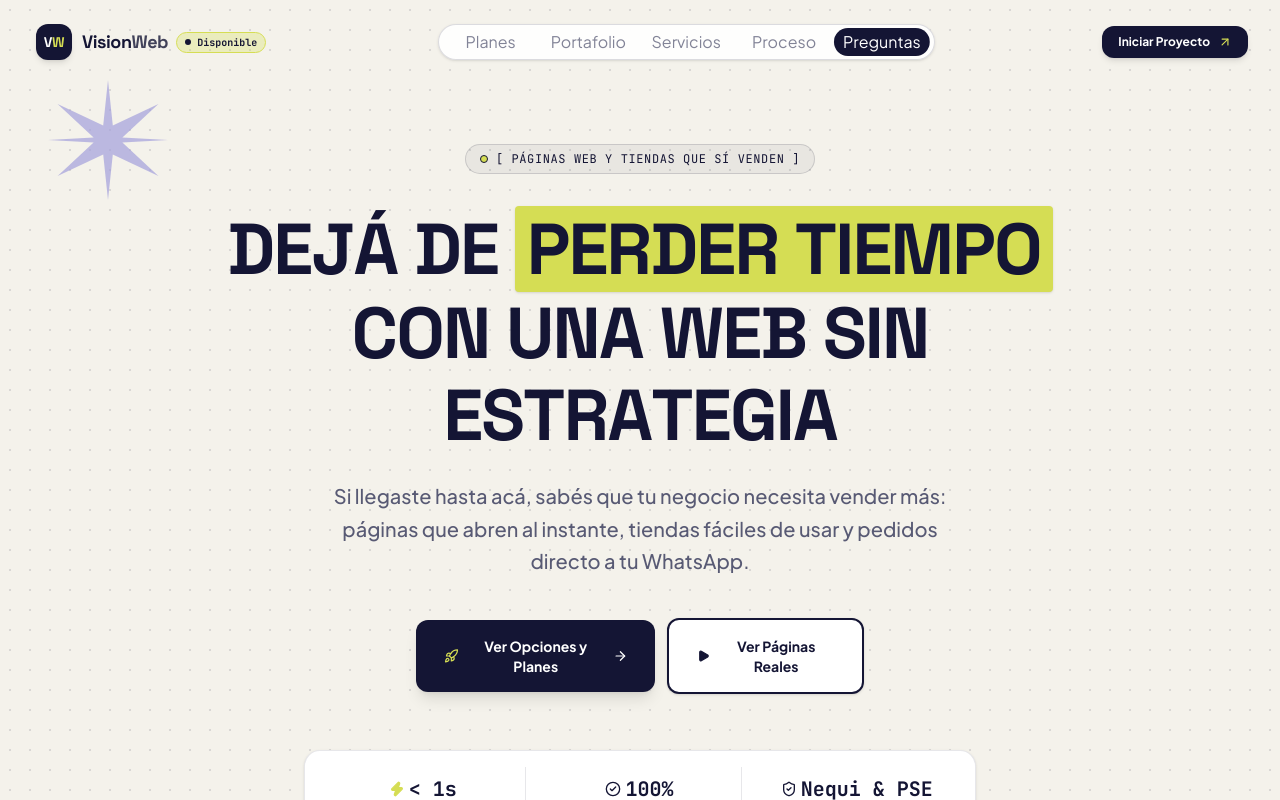
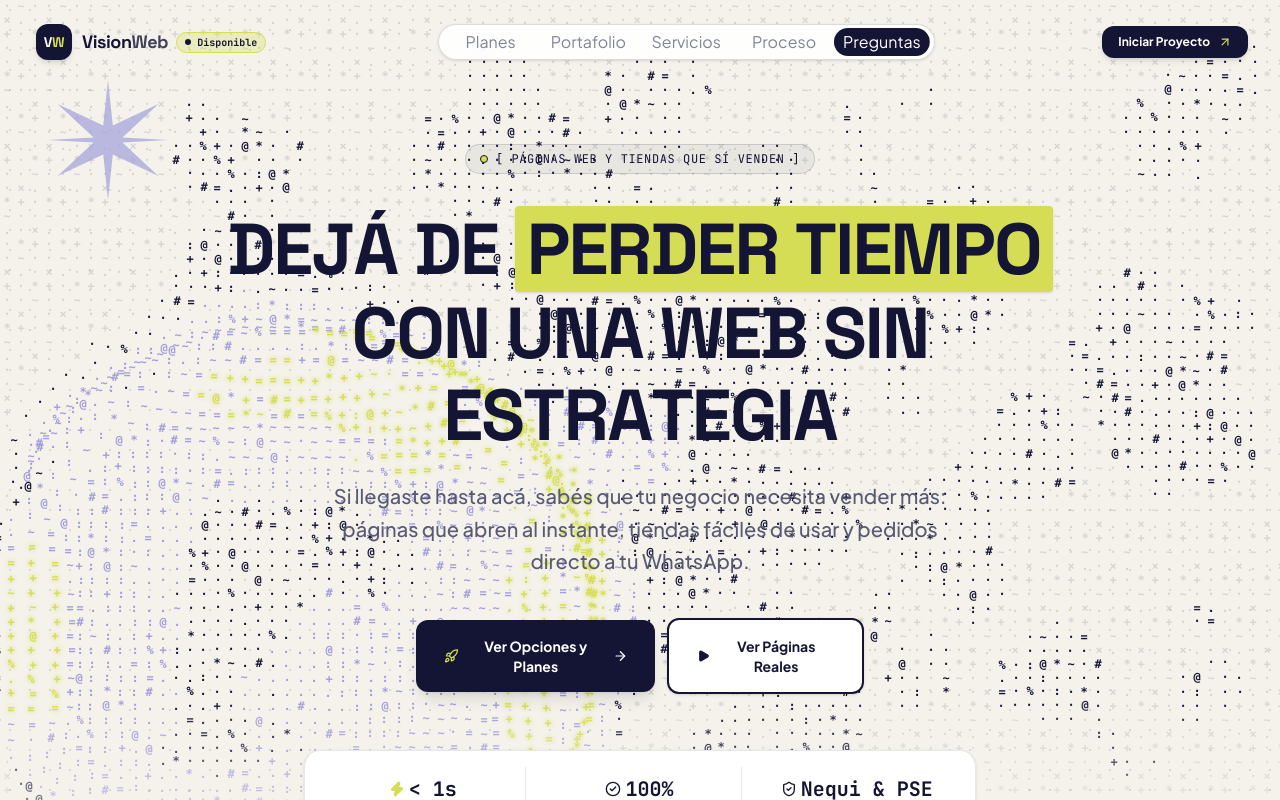
Before and after one commit to CamiloGarcia11/VisionWebCL, a Next.js app: page / in a window 1280 px wide. Shown: the top 800 px of the page. Built offline with nearby package versions, Linux system fonts and the light colour scheme.

Commit message:
fix(ui): ensure ascii-ripple container fills viewport and activates wave sensitivity on pointer move

```diff
--- a/src/components/Hero.tsx
+++ b/src/components/Hero.tsx
@@ -13,22 +13,21 @@ export default function Hero() {
 
       {/* ASCII Ripple Interactive Fluid Wave Simulation (React Bits Pro) */}
       <AsciiRipple
-        className="absolute inset-0 pointer-events-none z-0"
-        cellSize={13}
-        characters=" ·.:~=+*#%@"
+        className="absolute inset-0 w-full h-full pointer-events-none z-0"
+        cellSize={14}
         sensitivity={2.2}
-        slopeGain={1.0}
+        slopeGain={1.2}
         refraction={4}
         scramble={1.0}
-        scrambleSpeed={90}
-        dither={0.5}
-        vignette={0.65}
-        baseColor="rgba(20, 21, 52, 0.08)"
+        scrambleSpeed={80}
+        dither={0.4}
+        vignette={0.5}
+        baseColor="rgba(20, 21, 52, 0.13)"
         inkColor="#141534"
         accentColor="#D5DD54"
         secondaryAccent="#A29EDB"
         ambientDrops={true}
-        ambientInterval={3500}
+        ambientInterval={3200}
       />
 
       {/* Decorative Lavender Star (Matching User Reference Image Top-Left) */}
--- a/src/components/ui/AsciiRipple.tsx
+++ b/src/components/ui/AsciiRipple.tsx
@@ -15,7 +15,7 @@ export interface AsciiRippleHandle {
 
 export interface AsciiRippleProps {
   /**
-   * String of glyphs from lightest to heaviest / disturbance.
+   * String of glyphs from lightest to heaviest disturbance.
    * Default: " ·.:~=+*#%@"
    */
   characters?: string;
@@ -26,7 +26,7 @@ export interface AsciiRippleProps {
   sensitivity?: number;
   /**
    * How strongly surface slope adds to glyph intensity.
-   * Default: 1.0
+   * Default: 1.2
    */
   slopeGain?: number;
   /**
@@ -36,22 +36,22 @@ export interface AsciiRippleProps {
   refraction?: number;
   /**
    * How readily disturbed cells swap to palette glyphs (0 to 1).
-   * Default: 1
+   * Default: 1.0
    */
   scramble?: number;
   /**
    * Milliseconds between glyph reshuffles inside a ripple.
-   * Default: 90
+   * Default: 80
    */
   scrambleSpeed?: number;
   /**
    * Edge texture of the disturbed region (0 hard to 1 grainy).
-   * Default: 0.5
+   * Default: 0.4
    */
   dither?: number;
   /**
    * Width of the edge fade as a fraction of the shorter half-side (0 to 1).
-   * Default: 0.6
+   * Default: 0.5
    */
   vignette?: number;
   /**
@@ -61,7 +61,7 @@ export interface AsciiRippleProps {
   interactive?: boolean;
   /**
    * Cell size in pixels (both width and height of each character cell).
-   * Default: 13
+   * Default: 14
    */
   cellSize?: number;
   /**
@@ -71,21 +71,21 @@ export interface AsciiRippleProps {
   fontFamily?: string;
   /**
    * Base color for undisturbed/resting characters.
-   * Default: rgba(20, 21, 52, 0.08)
+   * Default: rgba(20, 21, 52, 0.12)
    */
   baseColor?: string;
   /**
-   * Primary brand accent for ripple highlights (e.g. Acid Lime #D5DD54).
+   * Primary brand accent for ripple highlights (Acid Lime #D5DD54).
    * Default: #D5DD54
    */
   accentColor?: string;
   /**
-   * Secondary brand accent for ripple crests (e.g. Electric Lavender #A29EDB).
+   * Secondary brand accent for ripple crests (Electric Lavender #A29EDB).
    * Default: #A29EDB
    */
   secondaryAccent?: string;
   /**
-   * Deep ink color for wave text body (e.g. #141534).
+   * Deep ink color for wave text body (#141534).
    * Default: #141534
    */
   inkColor?: string;
@@ -96,7 +96,7 @@ export interface AsciiRippleProps {
   ambientDrops?: boolean;
   /**
    * Average milliseconds between ambient drops.
-   * Default: 3500
+   * Default: 3200
    */
   ambientInterval?: number;
   /**
@@ -110,27 +110,28 @@ export interface AsciiRippleProps {
 }
 
 const DEFAULT_CHARS = " ·.:~=+*#%@";
+const BASE_GLYPHS = ["·", "+", "·", "~", "·", "×", "·", "*", "."];
 
 export const AsciiRipple = forwardRef<AsciiRippleHandle, AsciiRippleProps>(
   (
     {
       characters = DEFAULT_CHARS,
       sensitivity = 2.2,
-      slopeGain = 1.0,
+      slopeGain = 1.2,
       refraction = 4,
       scramble = 1.0,
-      scrambleSpeed = 90,
-      dither = 0.5,
-      vignette = 0.6,
+      scrambleSpeed = 80,
+      dither = 0.4,
+      vignette = 0.5,
       interactive = true,
-      cellSize = 13,
+      cellSize = 14,
       fontFamily = "ui-monospace, SFMono-Regular, Menlo, Monaco, Consolas, monospace",
-      baseColor = "rgba(20, 21, 52, 0.08)",
+      baseColor = "rgba(20, 21, 52, 0.13)",
       accentColor = "#D5DD54",
       secondaryAccent = "#A29EDB",
       inkColor = "#141534",
       ambientDrops = true,
-      ambientInterval = 3500,
+      ambientInterval = 3200,
       className = "",
       children
     },
@@ -139,7 +140,7 @@ export const AsciiRipple = forwardRef<AsciiRippleHandle, AsciiRippleProps>(
     const containerRef = useRef<HTMLDivElement | null>(null);
     const canvasRef = useRef<HTMLCanvasElement | null>(null);
 
-    // Wave simulation state refs
+    // Wave simulation state
     const simRef = useRef<{
       cols: number;
       rows: number;
@@ -151,7 +152,7 @@ export const AsciiRipple = forwardRef<AsciiRippleHandle, AsciiRippleProps>(
       lastScrambleTime: number;
       scrambleSeed: number;
       lastDropTime: number;
-      isActive: boolean;
+      isInitialized: boolean;
     }>({
       cols: 0,
       rows: 0,
@@ -163,12 +164,12 @@ export const AsciiRipple = forwardRef<AsciiRippleHandle, AsciiRippleProps>(
       lastScrambleTime: 0,
       scrambleSeed: 0,
       lastDropTime: 0,
-      isActive: true
+      isInitialized: false
     });
 
-    // Create a drop at canvas pixel coordinates (x, y)
+    // Create a drop at canvas pixel coordinates (px, py)
     const dropAt = useCallback(
-      (px: number, py: number, strength: number = 3.5, radius: number = 2.5) => {
+      (px: number, py: number, strength: number = 18.0, radius: number = 3.0) => {
         const sim = simRef.current;
         if (sim.cols <= 0 || sim.rows <= 0) return;
 
@@ -193,8 +194,6 @@ export const AsciiRipple = forwardRef<AsciiRippleHandle, AsciiRippleProps>(
             }
           }
         }
-
-        sim.isActive = true;
       },
       [cellSize]
     );
@@ -229,14 +228,15 @@ export const AsciiRipple = forwardRef<AsciiRippleHandle, AsciiRippleProps>(
       if (!ctx) return;
 
       const sim = simRef.current;
-      const damping = 0.978;
+      const damping = 0.982;
 
       const resize = () => {
         const rect = container.getBoundingClientRect();
         const dpr = Math.min(window.devicePixelRatio || 1, 2);
 
-        const w = Math.max(100, Math.floor(rect.width));
-        const h = Math.max(100, Math.floor(rect.height));
+        // Fallback to window dimensions if container has not yet calculated layout
+        const w = Math.max(200, Math.floor(rect.width || window.innerWidth));
+        const h = Math.max(200, Math.floor(rect.height || window.innerHeight * 0.85));
 
         sim.width = w;
         sim.height = h;
@@ -257,43 +257,50 @@ export const AsciiRipple = forwardRef<AsciiRippleHandle, AsciiRippleProps>(
         sim.buf1 = new Float32Array(cols * rows);
         sim.buf2 = new Float32Array(cols * rows);
 
-        // Initial soft welcoming drop in the center
-        setTimeout(() => {
-          dropAt(w * 0.5, h * 0.35, 4.0, 3.5);
-        }, 300);
+        // Initial welcoming ripples on load
+        if (!sim.isInitialized) {
+          sim.isInitialized = true;
+          setTimeout(() => {
+            dropAt(w * 0.35, h * 0.4, 22.0, 3.5);
+          }, 400);
+          setTimeout(() => {
+            dropAt(w * 0.65, h * 0.5, 18.0, 3.2);
+          }, 900);
+        }
       };
 
       const resizeObserver = new ResizeObserver(() => {
         resize();
       });
       resizeObserver.observe(container);
+      window.addEventListener("resize", resize, { passive: true });
       resize();
 
-      // Pointer event listeners on the container or window
+      // Pointer event listeners on window to capture cursor anywhere over the Hero
       let lastMoveTime = 0;
-      const handlePointerMove = (e: PointerEvent) => {
+      const handlePointerMove = (e: PointerEvent | MouseEvent) => {
         if (!interactive) return;
 
         const rect = container.getBoundingClientRect();
-        // Check if pointer is over or near the container
+        // Check if pointer is within or close to the Hero container
         if (
-          e.clientX >= rect.left &&
-          e.clientX <= rect.right &&
+          e.clientX >= rect.left - 40 &&
+          e.clientX <= rect.right + 40 &&
           e.clientY >= rect.top &&
-          e.clientY <= rect.bottom
+          e.clientY <= rect.bottom + 40
         ) {
           const now = performance.now();
-          if (now - lastMoveTime > 28) {
-            // Throttle to ~35fps for fluid continuous waves
+          if (now - lastMoveTime > 24) {
+            // ~40fps rate-limit for silky fluid wave trails
             lastMoveTime = now;
-            const px = e.clientX - rect.left;
-            const py = e.clientY - rect.top;
-            dropAt(px, py, 2.8, 2.2);
+            const px = Math.max(0, Math.min(rect.width, e.clientX - rect.left));
+            const py = Math.max(0, Math.min(rect.height, e.clientY - rect.top));
+            dropAt(px, py, 16.0, 2.8);
           }
         }
       };
 
-      const handlePointerDown = (e: PointerEvent) => {
+      const handlePointerDown = (e: PointerEvent | MouseEvent) => {
         if (!interactive) return;
 
         const rect = container.getBoundingClientRect();
@@ -303,9 +310,9 @@ export const AsciiRipple = forwardRef<AsciiRippleHandle, AsciiRippleProps>(
           e.clientY >= rect.top &&
           e.clientY <= rect.bottom
         ) {
-          const px = e.clientX - rect.left;
-          const py = e.clientY - rect.top;
-          dropAt(px, py, 5.0, 4.0);
+          const px = Math.max(0, Math.min(rect.width, e.clientX - rect.left));
+          const py = Math.max(0, Math.min(rect.height, e.clientY - rect.top));
+          dropAt(px, py, 26.0, 4.2);
         }
       };
 
@@ -313,8 +320,6 @@ export const AsciiRipple = forwardRef<AsciiRippleHandle, AsciiRippleProps>(
       window.addEventListener("pointerdown", handlePointerDown, { passive: true });
 
       // Main physics & render loop
-      let lastTime = performance.now();
-
       const loop = (time: number) => {
         sim.animId = requestAnimationFrame(loop);
 
@@ -322,12 +327,12 @@ export const AsciiRipple = forwardRef<AsciiRippleHandle, AsciiRippleProps>(
         const rows = sim.rows;
         if (cols <= 0 || rows <= 0) return;
 
-        // Ambient drops periodically
+        // Periodic gentle ambient drops
         if (ambientDrops && time - sim.lastDropTime > ambientInterval) {
           sim.lastDropTime = time;
           const rx = (0.2 + Math.random() * 0.6) * sim.width;
-          const ry = (0.15 + Math.random() * 0.55) * sim.height;
-          dropAt(rx, ry, 3.2 + Math.random() * 1.5, 2.5 + Math.random());
+          const ry = (0.2 + Math.random() * 0.6) * sim.height;
+          dropAt(rx, ry, 18.0 + Math.random() * 6.0, 3.2 + Math.random());
         }
 
         // Reshuffle scramble seed
@@ -336,10 +341,9 @@ export const AsciiRipple = forwardRef<AsciiRippleHandle, AsciiRippleProps>(
           sim.scrambleSeed = Math.floor(Math.random() * 1000);
         }
 
-        // 1. Water Ripple Physics Simulation (Wave Equation)
+        // 1. Water Ripple Physics Simulation (Hugo Elias Wave Equation)
         const current = sim.buf1;
         const previous = sim.buf2;
-        let maxEnergy = 0;
 
         for (let y = 1; y < rows - 1; y++) {
           const rowIdx = y * cols;
@@ -353,17 +357,11 @@ export const AsciiRipple = forwardRef<AsciiRippleHandle, AsciiRippleProps>(
                 0.5 -
               previous[idx];
 
-            const damped = val * damping;
-            previous[idx] = damped;
-
-            const absDamped = Math.abs(damped);
-            if (absDamped > maxEnergy) {
-              maxEnergy = absDamped;
-            }
+            previous[idx] = val * damping;
           }
         }
 
-        // Swap buffers
+        // Swap buffers: previous becomes the new current height map
         sim.buf1 = previous;
         sim.buf2 = current;
 
@@ -371,7 +369,7 @@ export const AsciiRipple = forwardRef<AsciiRippleHandle, AsciiRippleProps>(
         ctx.clearRect(0, 0, sim.width, sim.height);
 
         // Character setup
-        ctx.font = `600 ${Math.round(cellSize * 0.9)}px ${fontFamily}`;
+        ctx.font = `600 ${Math.round(cellSize * 0.88)}px ${fontFamily}`;
         ctx.textAlign = "center";
         ctx.textBaseline = "middle";
 
@@ -383,6 +381,7 @@ export const AsciiRipple = forwardRef<AsciiRippleHandle, AsciiRippleProps>(
         // 3. Render ASCII Grid
         const grid = sim.buf1;
         const halfCell = cellSize * 0.5;
+        const baseGlyphsLen = BASE_GLYPHS.length;
 
         for (let y = 0; y < rows; y++) {
           const rowOffset = y * cols;
@@ -405,8 +404,8 @@ export const AsciiRipple = forwardRef<AsciiRippleHandle, AsciiRippleProps>(
             const slopeY = (bottom - top) * 0.5;
             const slope = Math.sqrt(slopeX * slopeX + slopeY * slopeY);
 
-            // Intensity mapping (height + slope)
-            let intensity = Math.abs(h) * sensitivity + slope * slopeGain;
+            // Normalized intensity mapping (scaled for visual clarity)
+            let intensity = Math.abs(h) * 0.12 * sensitivity + slope * 0.14 * slopeGain;
 
             // Edge vignette fade
             if (vignette > 0) {
@@ -419,59 +418,50 @@ export const AsciiRipple = forwardRef<AsciiRippleHandle, AsciiRippleProps>(
             // Dither grain
             if (dither > 0 && intensity > 0.05) {
               const grain = ((x * 17 + y * 31 + sim.scrambleSeed) % 10) / 10 - 0.5;
-              intensity += grain * dither * 0.15;
+              intensity += grain * dither * 0.12;
             }
 
             const px = x * cellSize + halfCell;
+            const baseChar = BASE_GLYPHS[(x * 3 + y * 5) % baseGlyphsLen];
 
             // Render based on intensity tier
-            if (intensity <= 0.04) {
-              // Undisturbed resting state: very subtle minimal dots
-              if ((x + y) % 3 === 0) {
-                ctx.fillStyle = baseColor;
-                ctx.fillText("·", px, py);
-              }
+            if (intensity <= 0.05) {
+              // Undisturbed resting state: crisp, clean subtle monospace ASCII pattern
+              ctx.fillStyle = baseColor;
+              ctx.fillText(baseChar, px, py);
             } else {
-              // Disturbed ripple state
-              let charIndex: number;
+              // Disturbed ripple state: Optical refraction displacement
+              const shiftX = Math.max(-10, Math.min(10, Math.round(slopeX * refraction * 1.8)));
+              const shiftY = Math.max(-10, Math.min(10, Math.round(slopeY * refraction * 1.8)));
 
-              if (scramble > 0 && Math.random() < scramble * 0.25) {
-                // Scramble substitution inside ripple
-                const scrambledIdx =
-                  (x * 7 + y * 13 + sim.scrambleSeed) % (charsLen - 1) + 1;
-                charIndex = Math.min(charsLen - 1, Math.max(1, scrambledIdx));
+              // Scramble glyph selection inside ripple
+              let glyph: string;
+              if (scramble > 0 && Math.random() < scramble * 0.35) {
+                const sIdx = (x * 7 + y * 13 + sim.scrambleSeed) % (charsLen - 1) + 1;
+                glyph = characters[sIdx] || characters[charsLen - 1];
               } else {
-                charIndex = Math.min(
+                const charIdx = Math.min(
                   charsLen - 1,
                   Math.max(1, Math.floor(intensity * (charsLen - 1)))
                 );
+                glyph = characters[charIdx] || characters[charsLen - 1];
               }
 
-              const glyph = characters[charIndex] || characters[1];
-
-              // Optical Refraction displacement (cells shift slightly with slope)
-              const shiftX = Math.round(slopeX * refraction * cellSize * 0.3);
-              const shiftY = Math.round(slopeY * refraction * cellSize * 0.3);
-
               // VisionWeb Colorimetry Integration:
-              if (intensity > 0.65) {
-                // Peak wave crest: High-voltage Acid Lime highlight
+              if (intensity > 0.55) {
+                // Crest peak: Acid Lime highlight with subtle glow
                 ctx.fillStyle = accentColor;
                 ctx.shadowColor = accentColor;
-                ctx.shadowBlur = 4;
+                ctx.shadowBlur = 5;
                 ctx.fillText(glyph, px + shiftX, py + shiftY);
                 ctx.shadowBlur = 0;
-              } else if (intensity > 0.3) {
-                // Mid-high wave: Electric Lavender accent
+              } else if (intensity > 0.22) {
+                // Mid crest: Electric Lavender accent
                 ctx.fillStyle = secondaryAccent;
                 ctx.fillText(glyph, px + shiftX, py + shiftY);
-              } else if (intensity > 0.15) {
-                // Moderate wave: Crisp Ink Navy
+              } else {
+                // Wave body: Deep Midnight Ink
                 ctx.fillStyle = inkColor;
-                ctx.fillText(glyph, px + shiftX, py + shiftY);
-              } else {
-                // Soft ripple boundary
-                ctx.fillStyle = "rgba(88, 90, 116, 0.45)"; // Slate navy
                 ctx.fillText(glyph, px + shiftX, py + shiftY);
               }
             }
@@ -484,6 +474,7 @@ export const AsciiRipple = forwardRef<AsciiRippleHandle, AsciiRippleProps>(
       return () => {
         if (sim.animId) cancelAnimationFrame(sim.animId);
         resizeObserver.disconnect();
+        window.removeEventListener("resize", resize);
         window.removeEventListener("pointermove", handlePointerMove);
         window.removeEventListener("pointerdown", handlePointerDown);
       };
@@ -511,17 +502,17 @@ export const AsciiRipple = forwardRef<AsciiRippleHandle, AsciiRippleProps>(
     return (
       <div
         ref={containerRef}
-        className={`relative overflow-hidden ${className}`}
+        className={`absolute inset-0 w-full h-full overflow-hidden ${className}`}
         style={{
           WebkitMaskImage:
-            "linear-gradient(to bottom, rgba(0,0,0,1) 0%, rgba(0,0,0,1) 68%, rgba(0,0,0,0) 100%)",
+            "linear-gradient(to bottom, rgba(0,0,0,1) 0%, rgba(0,0,0,1) 75%, rgba(0,0,0,0) 100%)",
           maskImage:
-            "linear-gradient(to bottom, rgba(0,0,0,1) 0%, rgba(0,0,0,1) 68%, rgba(0,0,0,0) 100%)"
+            "linear-gradient(to bottom, rgba(0,0,0,1) 0%, rgba(0,0,0,1) 75%, rgba(0,0,0,0) 100%)"
         }}
       >
         <canvas
           ref={canvasRef}
-          className="absolute inset-0 pointer-events-none w-full h-full block"
+          className="absolute inset-0 w-full h-full block pointer-events-none"
         />
         {children && <div className="relative z-10">{children}</div>}
       </div>
```
